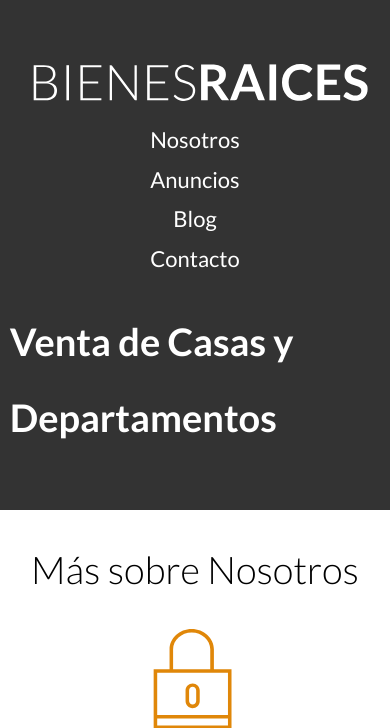
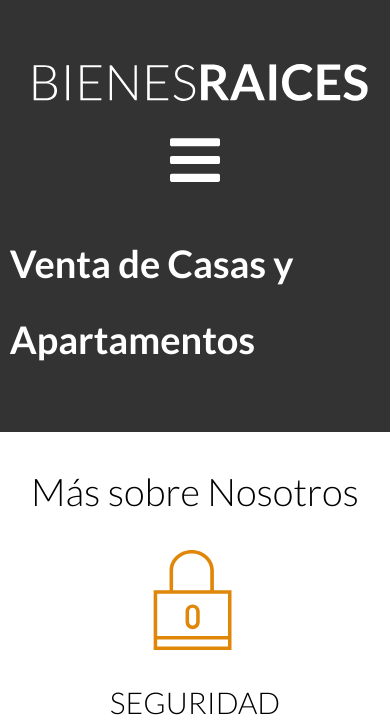
Before and after one commit to Jorge22L/PropertyDevKits, a PHP site: page / in a window 390 px wide. Shown: the top 728 px of the page. Run offline with PHP 8.4, Linux system fonts and the light colour scheme; style sheets or scripts are compiled from the project's sources; some libraries are stand-ins or nearby versions.

Commit message:
Agregando menu responsive

```diff
--- a/index.html
+++ b/index.html
@@ -10,21 +10,24 @@
     <header class="header inicio">
         <div class="contenedor contenido-header">
             <div class="barra">
-                <a href="/">
-                    <img src="build/img/logo.svg" alt="Logo">
+                <a href="/index.php">
+                    <img src="/build/img/logo.svg" alt="Logo">
                 </a>
-            </div>
 
-            <div class="derecha">
-                <nav class="navegacion">
-                    <a href="nosotros.html">Nosotros</a>
-                    <a href="anuncios.html">Anuncios</a>
-                    <a href="blog.html">Blog</a>
-                    <a href="contacto.html">Contacto</a>
-                </nav>
-            </div>
-            <h1>Venta de Casas y Departamentos</h1>
-        </div>
+                <div class="mobile-menu">
+                    <img src="/build/img/barras.svg" alt="menu responsive">
+                </div>
+
+                <div class="derecha">
+                    <nav class="navegacion">
+                        <a href="nosotros.php">Nosotros</a>
+                        <a href="anuncios.php">Anuncios</a>
+                        <a href="blog.php">Blog</a>
+                        <a href="contacto.php">Contacto</a>
+                    </nav>
+                </div>
+            </div> <!-- cierre barra -->
+            <h1>Venta de Casas y Apartamentos</h1>
     </header>
 
     <main class="contenedor seccion">
--- a/package.json
+++ b/package.json
@@ -4,7 +4,7 @@
   "description": "Proyecto de ejemplo con Nodejs, SASS, GULP, PHP y MySQL",
   "main": "gulpfile.js",
   "scripts": {
-    "dev" : "gulp"
+    "dev": "gulp"
   },
   "keywords": [
     "nodejs",
@@ -31,5 +31,8 @@
     "gulp-webp": "^4.0.1",
     "sass": "^1.49.9",
     "terser": "^4.8.0"
+  },
+  "dependencies": {
+    "bienes_raices": "file:"
   }
 }
--- a/src/scss/layout/_header.scss
+++ b/src/scss/layout/_header.scss
@@ -1,3 +1,4 @@
+
 .no-webp .inicio{
     background-image: url(../img/header.jpg);
 }
@@ -16,14 +17,15 @@
         @include tablet{
             min-height: 70rem;
         }
+
         .contenido-header{
             @include tablet{
                 min-height: 70rem;
             }
         }
     }
+}
 
-}
 
 .contenido-header{
     display: flex;
--- a/src/scss/layout/_navegacion.scss
+++ b/src/scss/layout/_navegacion.scss
@@ -1,13 +1,13 @@
-.derecha{
+.derecha {
     display: flex;
     flex-direction: column;
-    align-items:center;
+    align-items: center;
 
     @include tablet{
         align-items: flex-end;
     }
+
 }
-
 .barra{
     display: flex;
     flex-direction: column;
@@ -27,9 +27,15 @@
 }
 
 .navegacion{
+    visibility: hidden;
+    opacity: 0;
+    height: 0;
+    transition: visibility .3s ease-in-out, opacity 0.5s linear, height 0.5s linear;
     @include tablet{
         display: flex;
         align-items: center;
+        opacity: 1;
+        visibility: visible;
     }
     a{
         color: $blanco;
@@ -47,3 +53,20 @@
         }
     }
 }
+
+/** Menu de hamburguesa **/
+.mobile-menu{
+    @include tablet{
+        display: none;
+    }
+
+    img{
+        width: 5rem;
+    }
+}
+
+.mostrar{
+    visibility: visible;
+    opacity: 1;
+    height: auto;
+}
```
Also changed, not shown: src/js/app.js (+18 -0 lines), package-lock.json.
